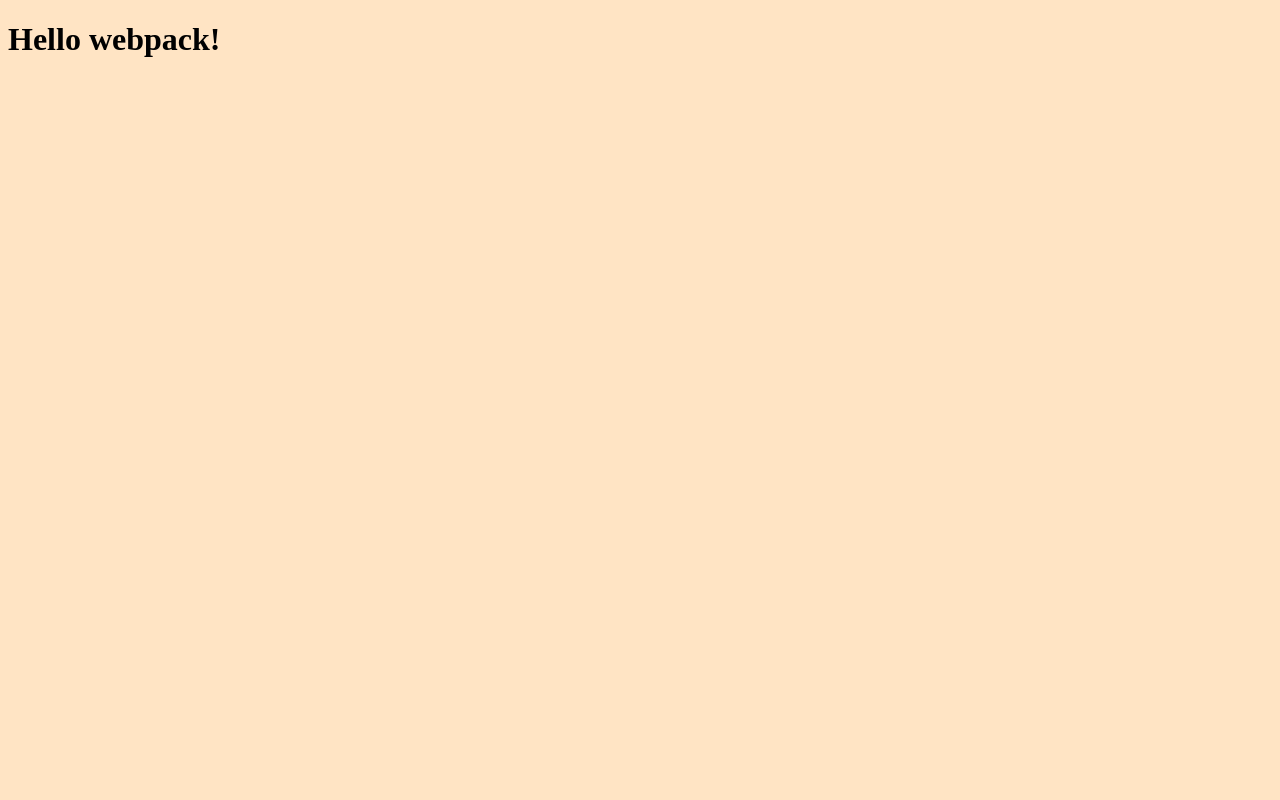
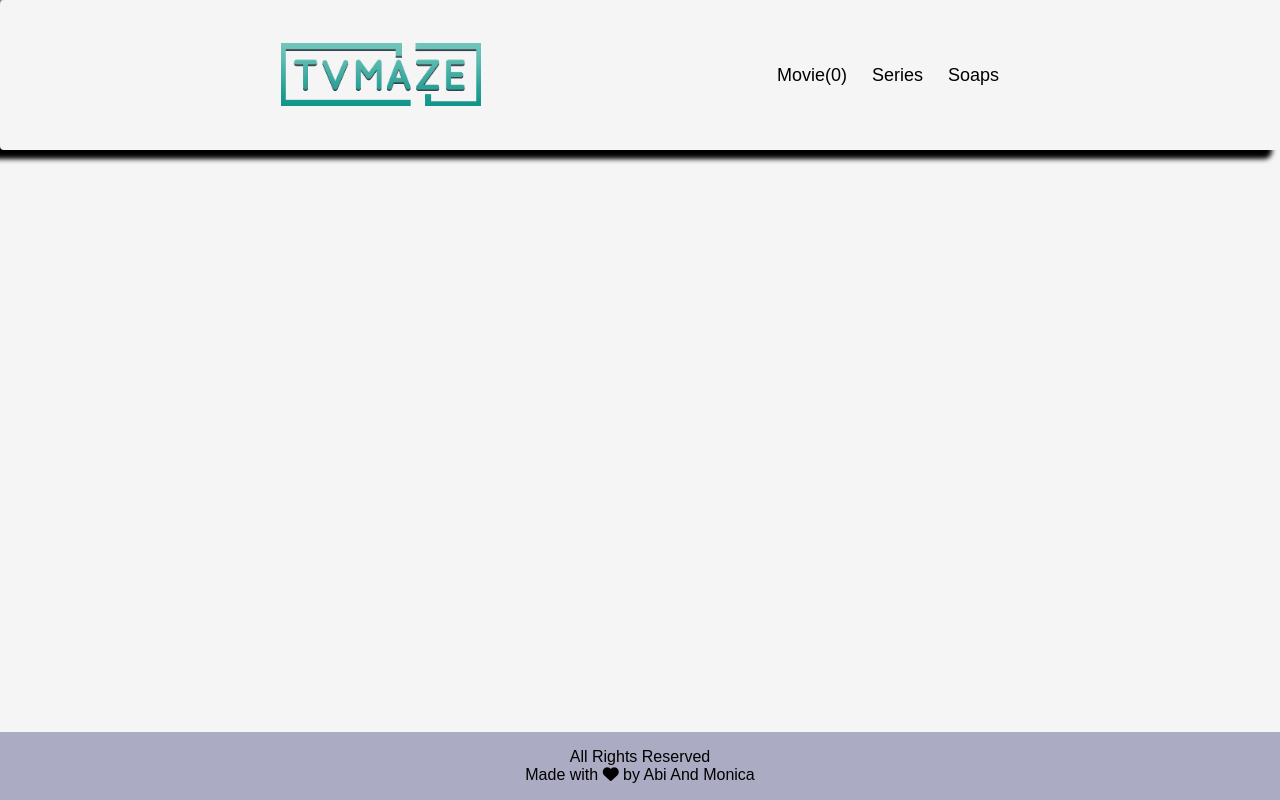
Before and after one commit to abenaTenkorang/JavaScript-Capstone, a website built with webpack: page src/index.html in a window 1280 px wide. Built offline with nearby package versions, Linux system fonts and the light colour scheme.

Commit message:
Add header-footer

```diff
--- a/src/index.html
+++ b/src/index.html
@@ -1,11 +1,41 @@
 <!DOCTYPE html>
 <html lang="en">
+
 <head>
-    <meta charset="UTF-8">
-    <meta name="viewport" content="width=device-width, initial-scale=1.0">
-    <title>Wbpack Exercise</title>
+  <meta charset="UTF-8">
+  <meta name="viewport" content="width=device-width, initial-scale=1.0">
+  <title>Movie Homepage</title>
+  <link rel="stylesheet"
+    href="https://cdn.jsdelivr.net/npm/@fortawesome/fontawesome-free@6.1.1/css/fontawesome.min.css" />
+  <link rel="stylesheet" href="https://maxcdn.bootstrapcdn.com/font-awesome/4.7.0/css/font-awesome.min.css" />
+  <link rel="stylesheet" href="https://cdnjs.cloudflare.com/ajax/libs/font-awesome/6.1.0/css/all.min.css" />
 </head>
+
 <body>
-    <h1>Hello webpack!</h1>
+  <div class="main-container">
+    <div class="nav">
+      <div class="nav-img"></div>
+      <div class="nav-m">
+        <ul class="nav-items">
+          <li><a href="#" class="movie-no">Movie(0)</a></li>
+          <li><a href="#">Series</a></li>
+          <li><a href="#">Soaps</a></li>
+        </ul>
+      </div>
+    </div>
+    <main class="main-js-page">
+      <!-- js files goes here -->
+    </main>
+    <div class="popup">
+      <!-- js files goes here -->
+    </div>
+    <footer>
+      <div class="foot-left">
+        <p>All Rights Reserved</p>
+      </div>
+      <div class="foot-right">
+        <p>Made with <i class="fa-solid fa-heart"></i> by Abi And Monica</p>
+      </div>
+    </footer>
+  </div>
 </body>
-</html>
--- a/src/style.css
+++ b/src/style.css
@@ -1,3 +1,69 @@
-body {
-    background-color: bisque;
-}
+* {
+    padding: 0;
+    margin: 0;
+    box-sizing: border-box;
+  }
+
+  @import url("https://fonts.googleapis.com/css2?family=Inter:wght@100;200;300;400;500;600;700;800&family=Poppins:wght@200;300;400;500;600;700&display=swap");
+
+  body {
+    font-family: 'Barlow Semi Condensed', sans-serif;
+    font-family: 'Lato', sans-serif;
+    font-family: 'Poppins', sans-serif;
+    font-family: 'Sora', sans-serif;
+    background-color: whitesmoke;
+  }
+
+  .main-container {
+    width: 100%;
+    margin: 0 auto;
+  }
+
+  .nav {
+    display: flex;
+    justify-content: space-evenly;
+    align-items: center;
+    padding: 0 10px;
+    height: auto;
+    box-shadow: -12px 5px 5px 4px;
+    border-radius: 4px;
+    margin-bottom: 60px;
+  }
+
+  .nav-items {
+    display: flex;
+    justify-content: space-between;
+    align-items: center;
+    list-style: none;
+  }
+
+  .nav-img {
+    background: url('../images/logo.png');
+    background-repeat: no-repeat;
+    background-size: 200px;
+    width: 200px;
+    height: 150px;
+    background-position: center;
+  }
+
+  .nav-m .nav-items li a {
+    margin-left: 25px;
+    text-decoration: none;
+    color: #000;
+    font-size: 18px;
+    cursor: pointer;
+  }
+
+  footer {
+    justify-content: space-between;
+    align-items: center;
+    display: block;
+    width: 100%;
+    text-align: center;
+    padding: 1rem;
+    position: fixed;
+    bottom: 0;
+    color: #000;
+    background-color: #ababc4;
+    z-index: 2;
+  }
```
Also changed, not shown: images/logo.png (added).
